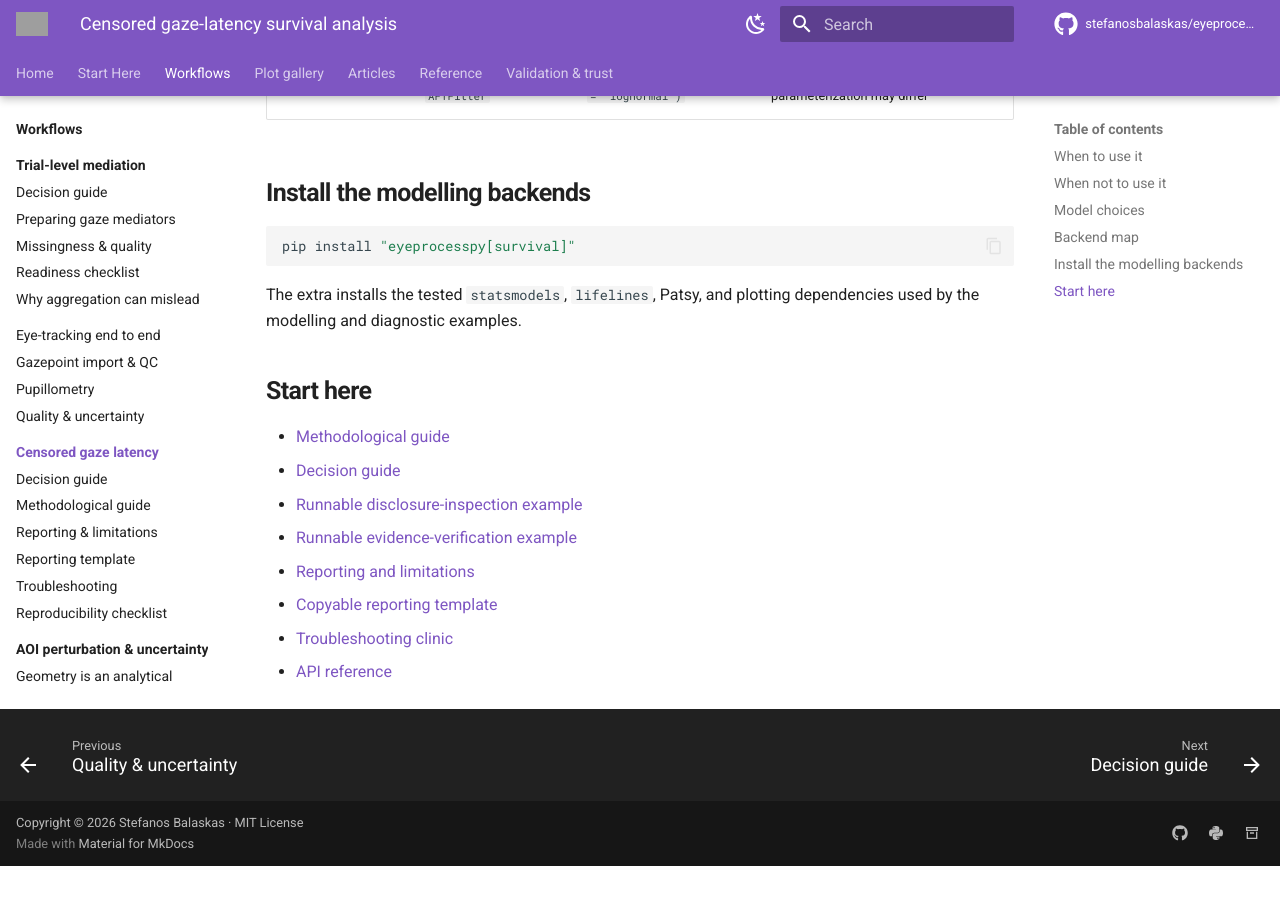
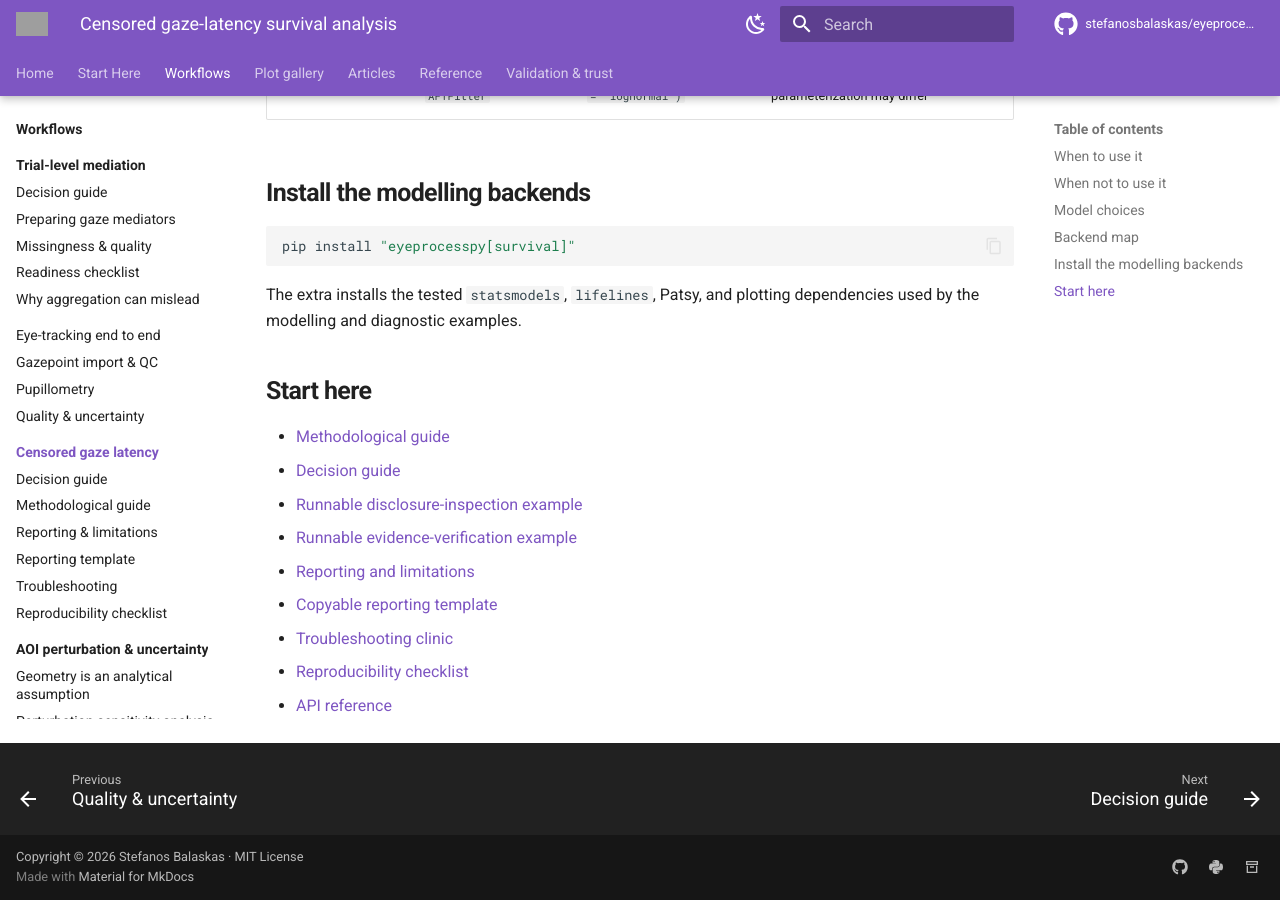
Before and after one commit to stefanosbalaskas/eyeprocesspy, an MkDocs documentation site: the page built from docs/methods/gaze-survival/index.md, in a window 1280 px wide and 900 px high, scrolled down 2627 px. Built offline with MkDocs 1.6.1 and Material for MkDocs 9.7.7, drawn with Linux system fonts in a browser that asks for light colours; comment, search, counter and statistics services are not loaded; before the commit the page ends 3493 px from its top, so only the background shows below that; grey boxes are pictures that could not be loaded.

Commit message:
docs: link survival reproducibility checklist

```diff
--- a/docs/methods/gaze-survival/index.md
+++ b/docs/methods/gaze-survival/index.md
@@ -88,4 +88,5 @@
 - [Reporting and limitations](reporting.md)
 - [Copyable reporting template](reporting-template.md)
 - [Troubleshooting clinic](troubleshooting.md)
+- [Reproducibility checklist](reproducibility-checklist.md)
 - [API reference](../../reference/gaze-survival.md)
```
